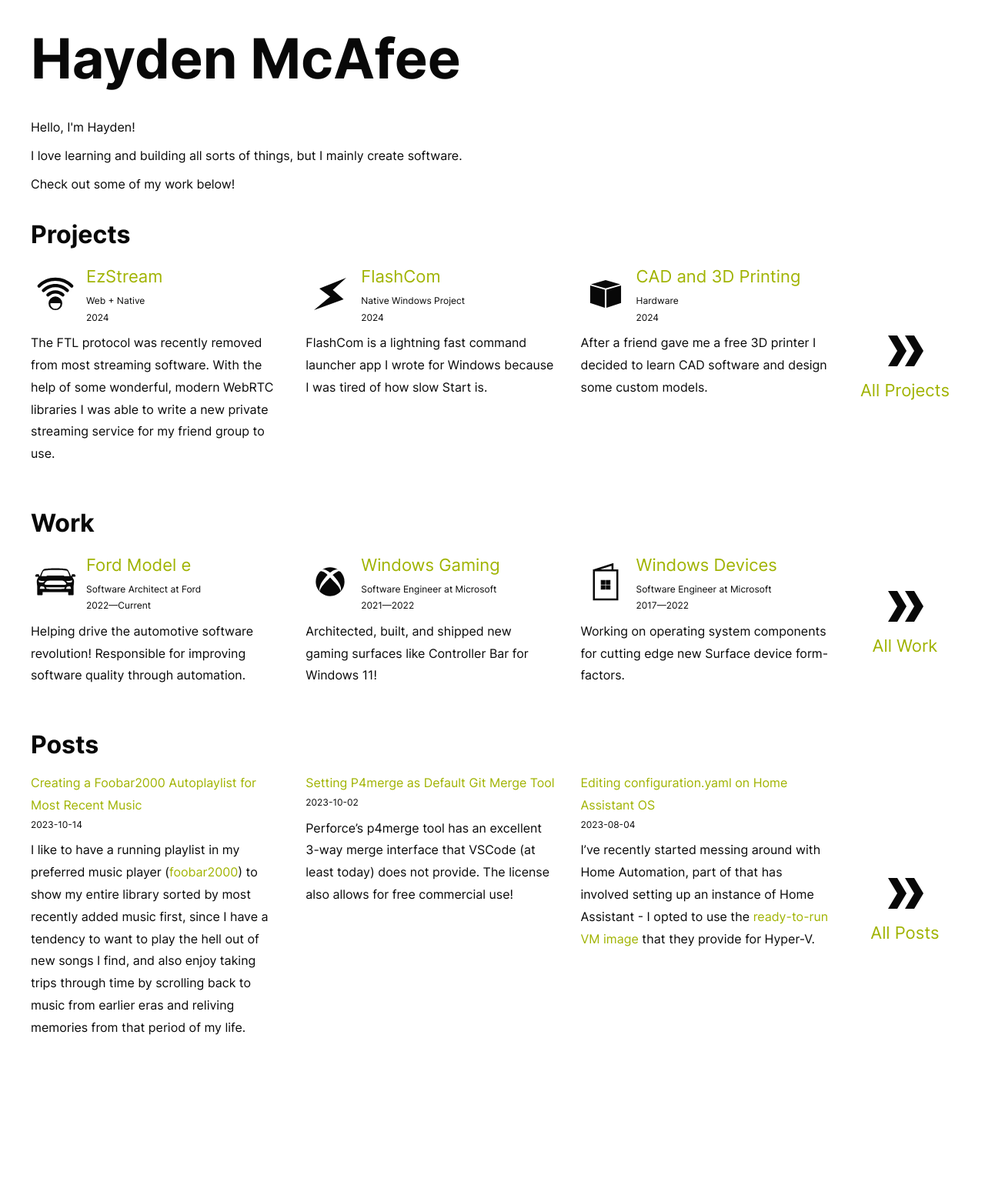
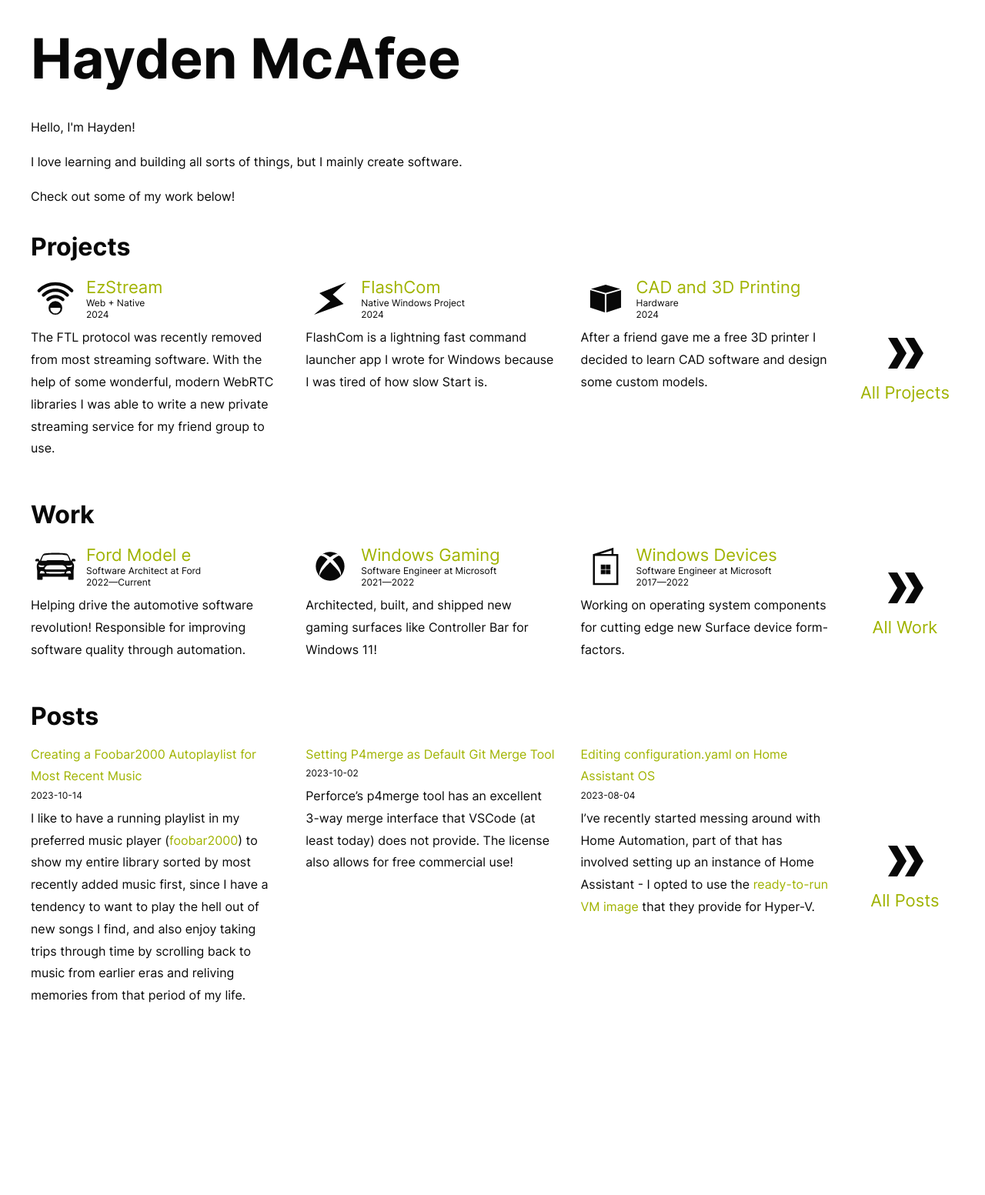
Before and after one commit to haydenmc/haydenmc.github.io, a Jekyll site: the page built from index.html, in a window 1280 px wide. Shown: the whole page at 77% size. Built offline with Jekyll 4.4.1, drawn with Linux system fonts in a browser that asks for light colours; after the commit the page ends 1508 px from its top, so only the background shows below that.

Commit message:
Adjust spacing a bit

```diff
--- a/_sass/main.scss
+++ b/_sass/main.scss
@@ -69,10 +69,10 @@
 
 p {
     line-height: 1.8;
-    margin: 8px 0;
+    margin: 16px 0;
 }
 
-ul > li {
+ul > li, ol > li {
     line-height: 1.8;
 }
 
@@ -197,6 +197,7 @@
                         display: flex;
                         flex-direction: row;
                         align-items: center;
+                        line-height: normal;
 
                         > svg {
                             margin-right: 8px;
@@ -211,6 +212,10 @@
                                 }
                             }
                         }
+                    }
+
+                    > p {
+                        margin: 4px 0;
                     }
                 }
 
@@ -263,6 +268,10 @@
                 }
             }
 
+            > p {
+                margin: 4px 0;
+            }
+
             &:not(:last-child)
             {
                 margin-bottom: 32px;
```
